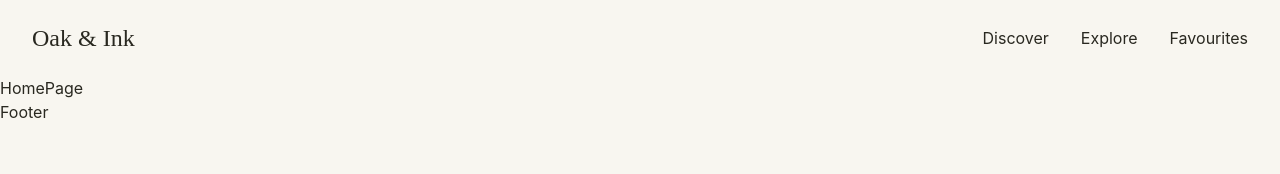
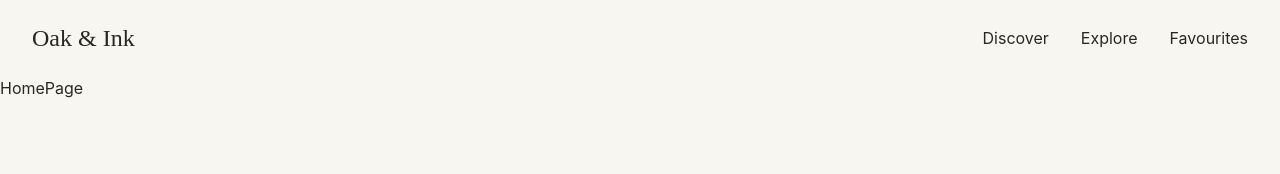
Before and after one commit to AtramAniket/QUOTES-APP, a React (Vite) app: page / in a window 1280 px wide. Shown: the top 174 px of the page. Built offline with nearby package versions, Linux system fonts and the light colour scheme.

Commit message:
added stying for main content and footer

```diff
--- a/src/Styles/globals.css
+++ b/src/Styles/globals.css
@@ -54,3 +54,13 @@
     font-size: 0.8rem;
   }
 }
+
+.app-layout {
+  display: flex;
+  flex-direction: column;
+  min-height: 100vh;
+}
+
+.main-content {
+  flex: 1;
+}
```
